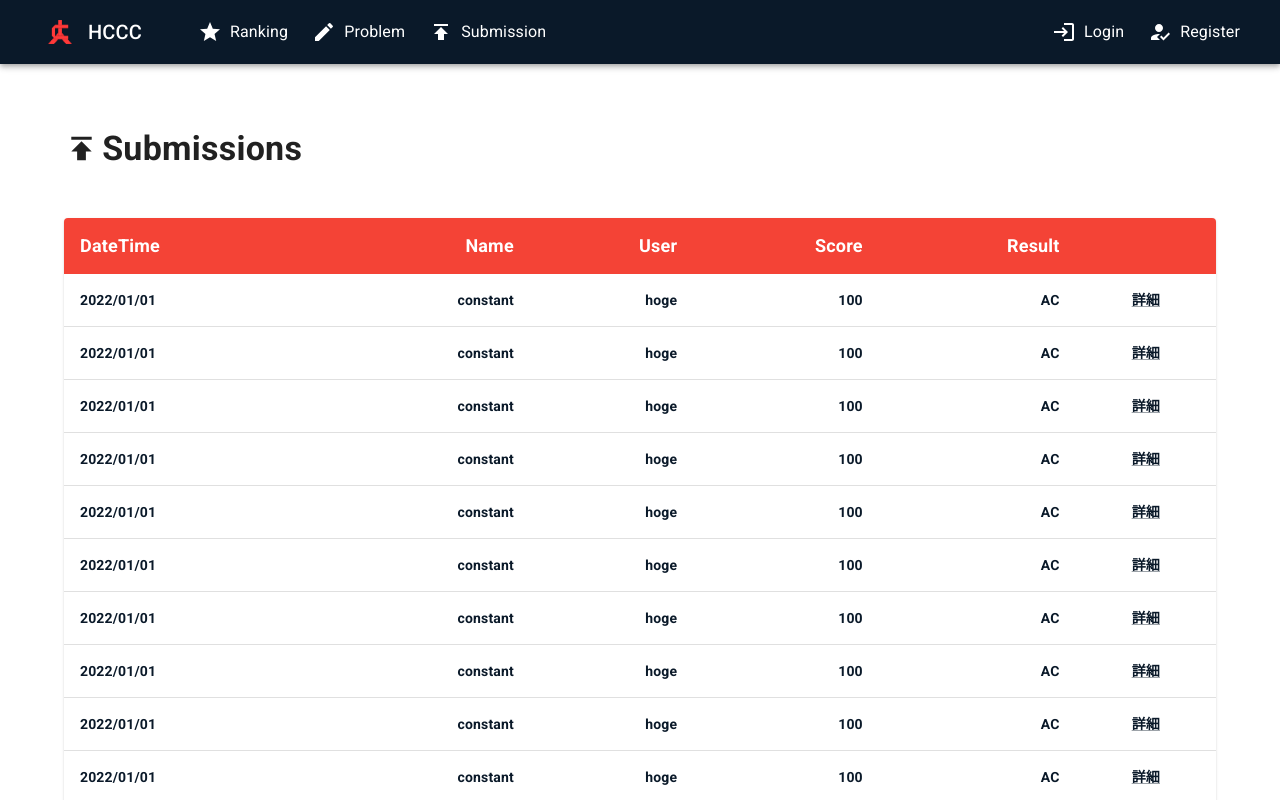
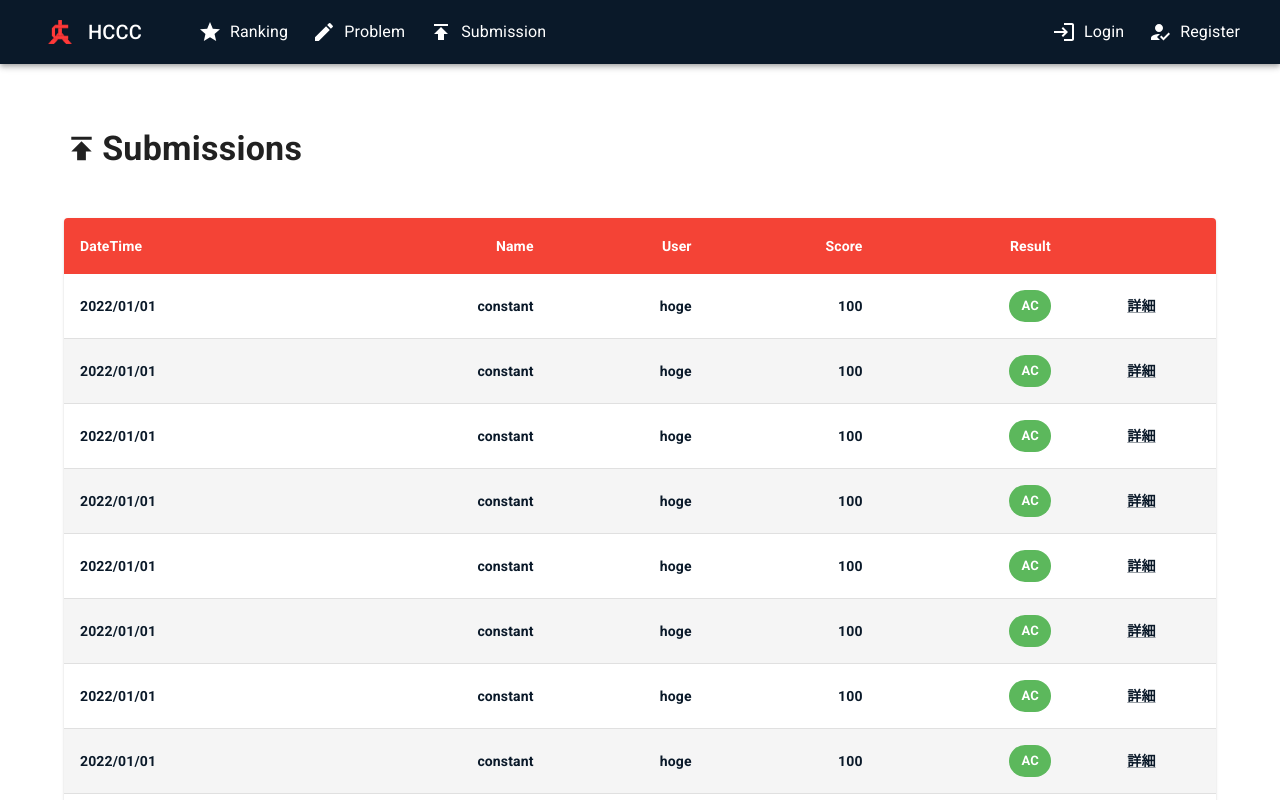
Before and after one commit to HumanCCompilerContest/Human-C-Compiler-Contest_frontend, a Next.js app: page /submissions in a window 1280 px wide. Shown: the top 800 px of the page. Built offline with nearby package versions, Linux system fonts and the light colour scheme.

Commit message:
add result chip

```diff
--- a/src/components/molecules/SubmissionsTable.tsx
+++ b/src/components/molecules/SubmissionsTable.tsx
@@ -6,6 +6,7 @@ import {
   TableContainer,
   TableHead,
   TableRow,
+  Chip,
 } from '@mui/material'
 import MuiLink from '@mui/material/Link'
 import { tableCellClasses } from '@mui/material/TableCell'
@@ -22,7 +23,7 @@ type SubmissionsTableProps = {
 const SubmissionsTable: FC<SubmissionsTableProps> = ({ submissionList }) => {
   return (
     <TableContainer component={Paper} sx={{ m: '3rem 0' }}>
-      <Table sx={{ minWidth: 650 }} aria-label='simple table'>
+      <Table sx={{ minWidth: 650 }}>
         <TableHead>
           <StyledTableRow>
             <StyledTableCell align='left'>DateTime</StyledTableCell>
@@ -35,10 +36,7 @@ const SubmissionsTable: FC<SubmissionsTableProps> = ({ submissionList }) => {
         </TableHead>
         <TableBody>
           {submissionList.map((row, idx) => (
-            <StyledTableRow
-              key={idx}
-              sx={{ '&:last-child td, &:last-child th': { border: 0 } }}
-            >
+            <StyledTableRow key={idx}>
               <StyledTableCell component='th' scope='row' align='left'>
                 {row.time}
               </StyledTableCell>
@@ -47,9 +45,17 @@ const SubmissionsTable: FC<SubmissionsTableProps> = ({ submissionList }) => {
               </StyledTableCell>
               <StyledTableCell align='right'>{row.user.name}</StyledTableCell>
               <StyledTableCell align='right'>
-                {row.problem.score}
+                {row.result === 'AC' ? row.problem.score : 0}
               </StyledTableCell>
-              <StyledTableCell align='right'>{row.result}</StyledTableCell>
+              <StyledTableCell align='right'>
+                <Chip
+                  label={row.result}
+                  sx={{
+                    bgcolor: row.result === 'AC' ? '#5cb85c' : '#ffc107',
+                    color: 'white',
+                  }}
+                />
+              </StyledTableCell>
               <StyledTableCell align='center'>
                 <Link href={`/submissions/${row.id}`} passHref>
                   <MuiLink>詳細</MuiLink>
@@ -68,12 +74,10 @@ const StyledTableCell = styled(TableCell)(({ theme }) => ({
     backgroundColor: theme.palette.secondary.main,
     color: 'white',
     fontWeight: 700,
-    fontSize: 18,
   },
   [`&.${tableCellClasses.body}`]: {
     fontSize: 14,
     fontWeight: 600,
-    backgroundColor: 'white',
     color: theme.palette.primary.main,
   },
 }))
@@ -83,6 +87,9 @@ const StyledTableRow = styled(TableRow)(({ theme }) => ({
   '&:last-child td, &:last-child th': {
     border: 0,
   },
+  '&:nth-of-type(even)': {
+    backgroundColor: '#f5f5f5',
+  },
 }))
 
 export default SubmissionsTable
--- a/src/pages/api/submissions/index.ts
+++ b/src/pages/api/submissions/index.ts
@@ -36,6 +36,7 @@ export default function handler(
   for (let i = 0; i < 30; i++) {
     data.items.push(submissionData)
   }
+  data.items.push({ ...submissionData, result: 'WA' })
 
   res.status(200).json(data)
 }
```
